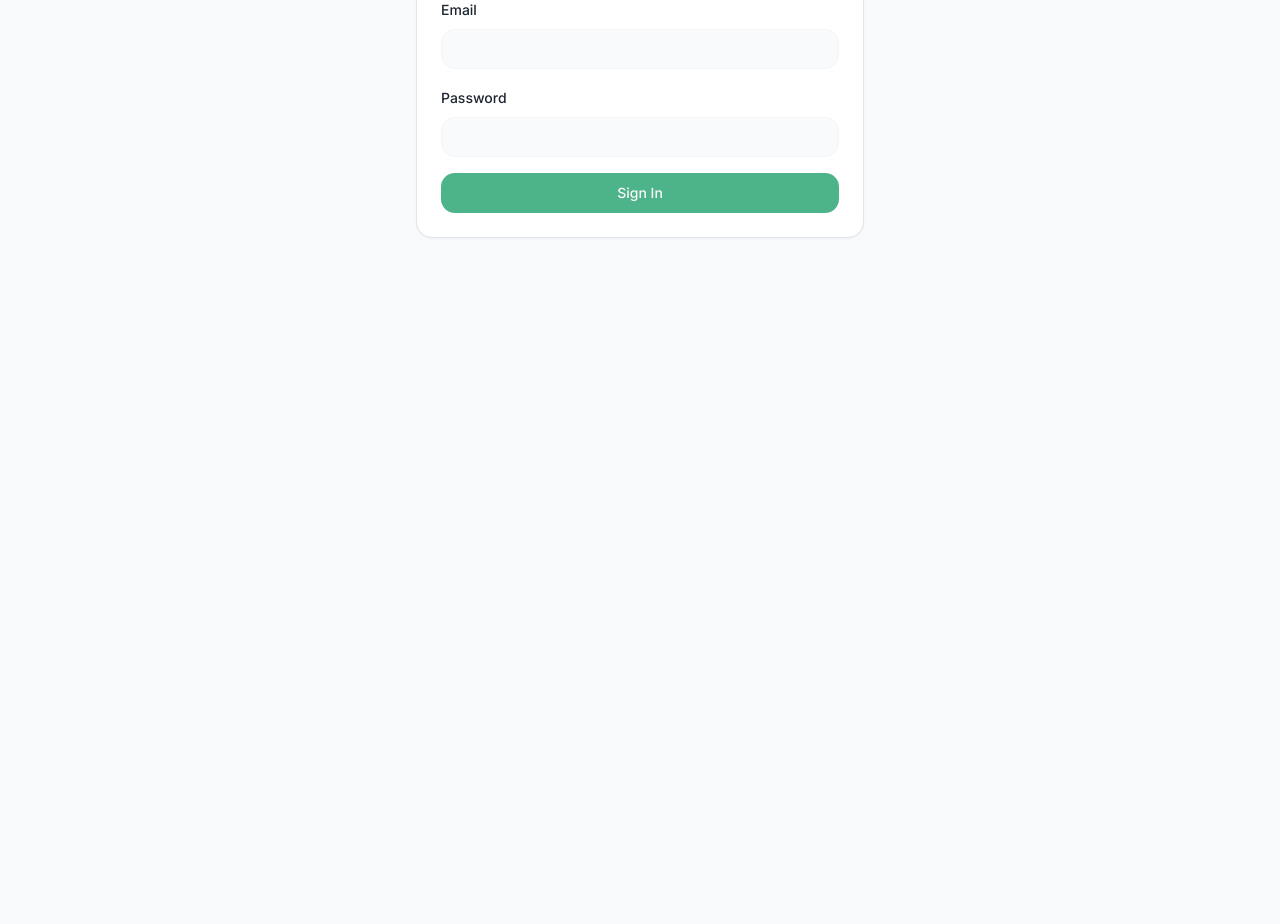
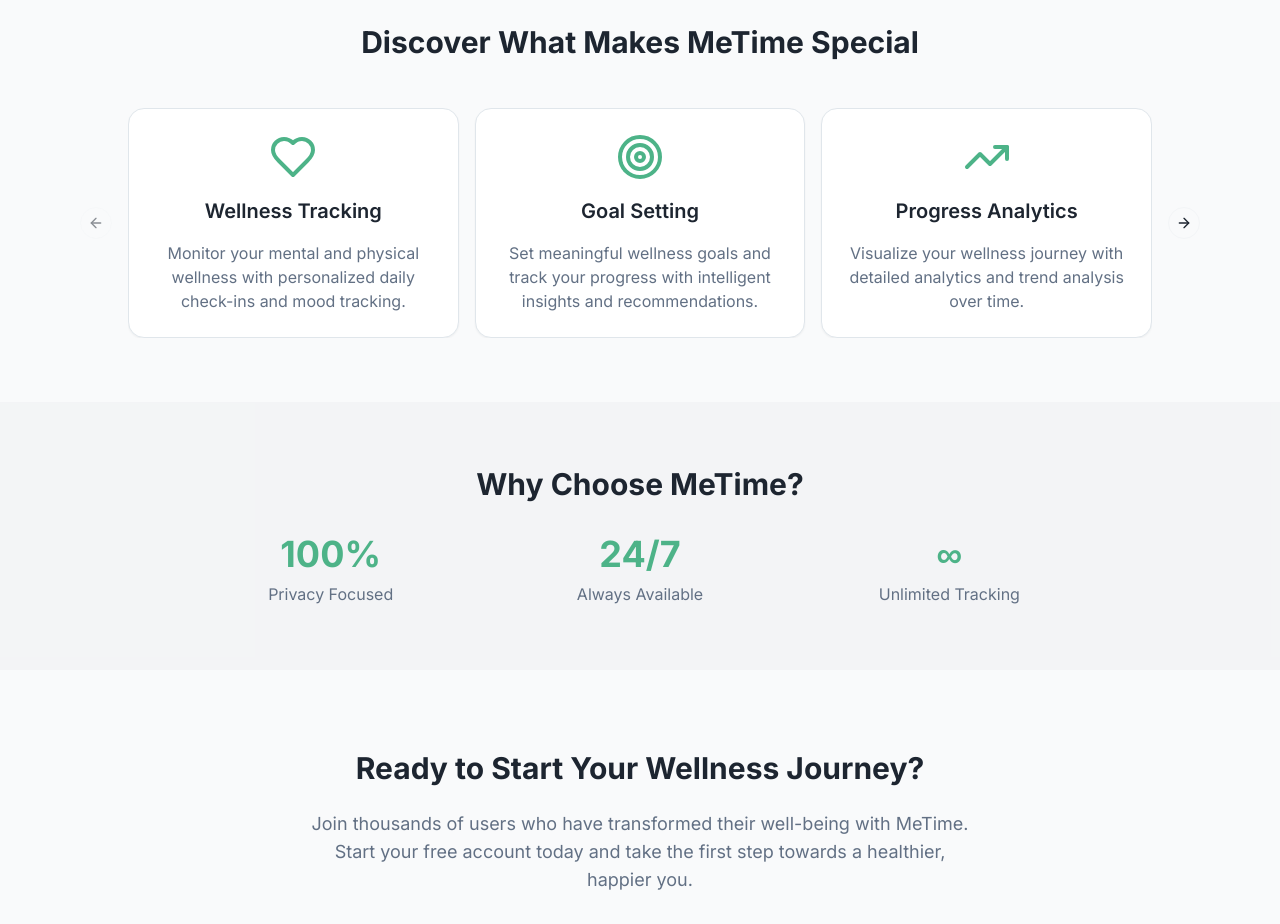
Before and after one commit to hiteshiat1/flow-time-balance, a React (Vite) app: page / in a window 1280 px wide. Before the commit this address led to /auth. Shown: the part 360-1284 px from the top of the page. Before the commit the page ends 800 px from the top, so only its background shows below. Built offline with nearby package versions, Linux system fonts and the light colour scheme.

Commit message:
Add landing page with carousel
Implement a carousel landing page with exciting features. Include a CTA to the signup page, followed by checkboxes for Terms & Conditions and Privacy Policy, with links to read them.

```diff
--- a/src/App.tsx
+++ b/src/App.tsx
@@ -5,6 +5,7 @@ import { QueryClient, QueryClientProvider } from "@tanstack/react-query";
 import { BrowserRouter, Routes, Route } from "react-router-dom";
 import { AuthProvider } from "@/contexts/AuthContext";
 import ProtectedRoute from "@/components/ProtectedRoute";
+import Landing from "./pages/Landing";
 import DailyView from "./pages/DailyView";
 import WellnessLibrary from "./pages/WellnessLibrary";
 import Progress from "./pages/Progress";
@@ -25,12 +26,13 @@ const App = () => (
       <BrowserRouter>
         <AuthProvider>
           <Routes>
+            <Route path="/" element={<Landing />} />
             <Route path="/auth" element={<Auth />} />
             <Route path="/terms" element={<Terms />} />
             <Route path="/privacy" element={<Privacy />} />
             <Route path="/health-disclaimer" element={<HealthDisclaimer />} />
             <Route
-              path="/"
+              path="/dashboard"
               element={
                 <ProtectedRoute>
                   <DailyView />
--- a/src/pages/Auth.tsx
+++ b/src/pages/Auth.tsx
@@ -31,7 +31,7 @@ const Auth = () => {
     if (error) {
       setError(error.message);
     } else {
-      navigate('/');
+      navigate('/dashboard');
     }
     setLoading(false);
   };
--- /dev/null
+++ b/src/pages/Landing.tsx
@@ -0,0 +1,147 @@
+import React from 'react';
+import { useNavigate } from 'react-router-dom';
+import { Button } from '@/components/ui/button';
+import { Card, CardContent } from '@/components/ui/card';
+import { Carousel, CarouselContent, CarouselItem, CarouselNext, CarouselPrevious } from '@/components/ui/carousel';
+import { Heart, Target, TrendingUp, Calendar, BookOpen, BarChart3 } from 'lucide-react';
+
+const Landing = () => {
+  const navigate = useNavigate();
+
+  const features = [
+    {
+      icon: <Heart className="h-12 w-12 text-primary" />,
+      title: "Wellness Tracking",
+      description: "Monitor your mental and physical wellness with personalized daily check-ins and mood tracking."
+    },
+    {
+      icon: <Target className="h-12 w-12 text-primary" />,
+      title: "Goal Setting",
+      description: "Set meaningful wellness goals and track your progress with intelligent insights and recommendations."
+    },
+    {
+      icon: <TrendingUp className="h-12 w-12 text-primary" />,
+      title: "Progress Analytics",
+      description: "Visualize your wellness journey with detailed analytics and trend analysis over time."
+    },
+    {
+      icon: <Calendar className="h-12 w-12 text-primary" />,
+      title: "Daily Routines",
+      description: "Build healthy habits with customizable daily routines and gentle reminders."
+    },
+    {
+      icon: <BookOpen className="h-12 w-12 text-primary" />,
+      title: "Wellness Library",
+      description: "Access curated content, exercises, and resources to support your wellness journey."
+    },
+    {
+      icon: <BarChart3 className="h-12 w-12 text-primary" />,
+      title: "Smart Insights",
+      description: "Get personalized insights and recommendations based on your wellness patterns."
+    }
+  ];
+
+  return (
+    <div className="min-h-screen bg-background">
+      {/* Hero Section */}
+      <section className="relative py-20 px-4 text-center">
+        <div className="max-w-4xl mx-auto">
+          <h1 className="text-5xl font-bold text-foreground mb-6">
+            Your Personal <span className="text-primary">Wellness</span> Companion
+          </h1>
+          <p className="text-xl text-muted-foreground mb-8 max-w-2xl mx-auto">
+            Transform your well-being with MeTime - the app that helps you track, understand, and improve your wellness journey every single day.
+          </p>
+        </div>
+      </section>
+
+      {/* Features Carousel */}
+      <section className="py-16 px-4">
+        <div className="max-w-6xl mx-auto">
+          <h2 className="text-3xl font-bold text-center text-foreground mb-12">
+            Discover What Makes MeTime Special
+          </h2>
+
+          <Carousel className="w-full max-w-5xl mx-auto">
+            <CarouselContent>
+              {features.map((feature, index) => (
+                <CarouselItem key={index} className="md:basis-1/2 lg:basis-1/3">
+                  <Card className="h-full">
+                    <CardContent className="p-6 text-center space-y-4">
+                      <div className="flex justify-center">
+                        {feature.icon}
+                      </div>
+                      <h3 className="text-xl font-semibold text-foreground">
+                        {feature.title}
+                      </h3>
+                      <p className="text-muted-foreground">
+                        {feature.description}
+                      </p>
+                    </CardContent>
+                  </Card>
+                </CarouselItem>
+              ))}
+            </CarouselContent>
+            <CarouselPrevious />
+            <CarouselNext />
+          </Carousel>
+        </div>
+      </section>
+
+      {/* Benefits Section */}
+      <section className="py-16 px-4 bg-muted/50">
+        <div className="max-w-4xl mx-auto text-center">
+          <h2 className="text-3xl font-bold text-foreground mb-8">
+            Why Choose MeTime?
+          </h2>
+          <div className="grid md:grid-cols-3 gap-8">
+            <div>
+              <div className="text-4xl font-bold text-primary mb-2">100%</div>
+              <div className="text-muted-foreground">Privacy Focused</div>
+            </div>
+            <div>
+              <div className="text-4xl font-bold text-primary mb-2">24/7</div>
+              <div className="text-muted-foreground">Always Available</div>
+            </div>
+            <div>
+              <div className="text-4xl font-bold text-primary mb-2">∞</div>
+              <div className="text-muted-foreground">Unlimited Tracking</div>
+            </div>
+          </div>
+        </div>
+      </section>
+
+      {/* CTA Section */}
+      <section className="py-20 px-4 text-center">
+        <div className="max-w-2xl mx-auto">
+          <h2 className="text-3xl font-bold text-foreground mb-6">
+            Ready to Start Your Wellness Journey?
+          </h2>
+          <p className="text-lg text-muted-foreground mb-8">
+            Join thousands of users who have transformed their well-being with MeTime.
+            Start your free account today and take the first step towards a healthier, happier you.
+          </p>
+          <Button
+            size="lg"
+            className="text-lg px-8 py-6"
+            onClick={() => navigate('/auth')}
+          >
+            Get Started Free
+          </Button>
+          <p className="text-sm text-muted-foreground mt-4">
+            No credit card required • Start immediately
+          </p>
+        </div>
+      </section>
+
+      {/* Footer */}
+      <footer className="py-8 px-4 border-t">
+        <div className="max-w-4xl mx-auto text-center text-muted-foreground">
+          <p>&copy; 2024 MeTime. Your wellness, your journey.</p>
+        </div>
+      </footer>
+    </div>
+  );
+};
+
+export default Landing;
```
